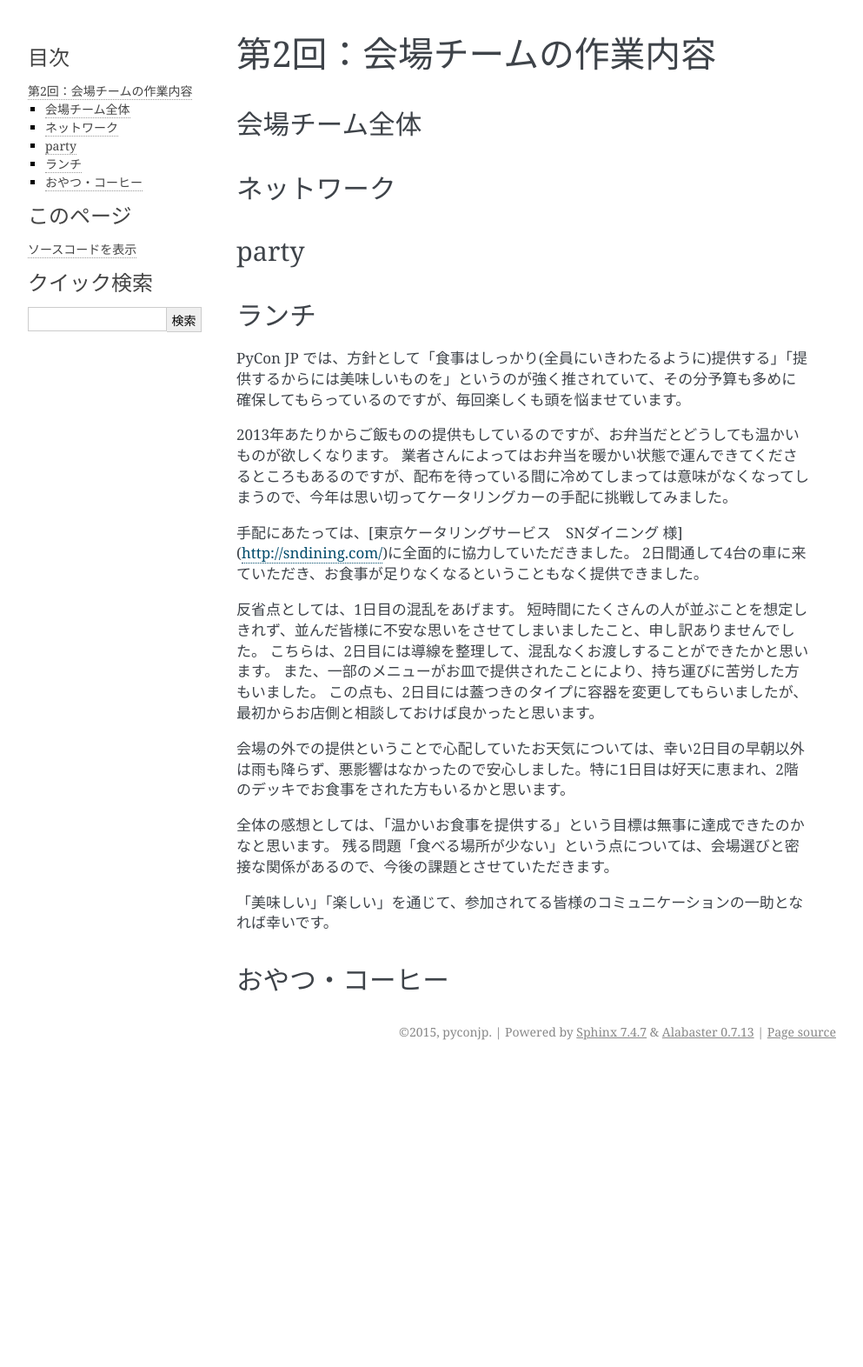
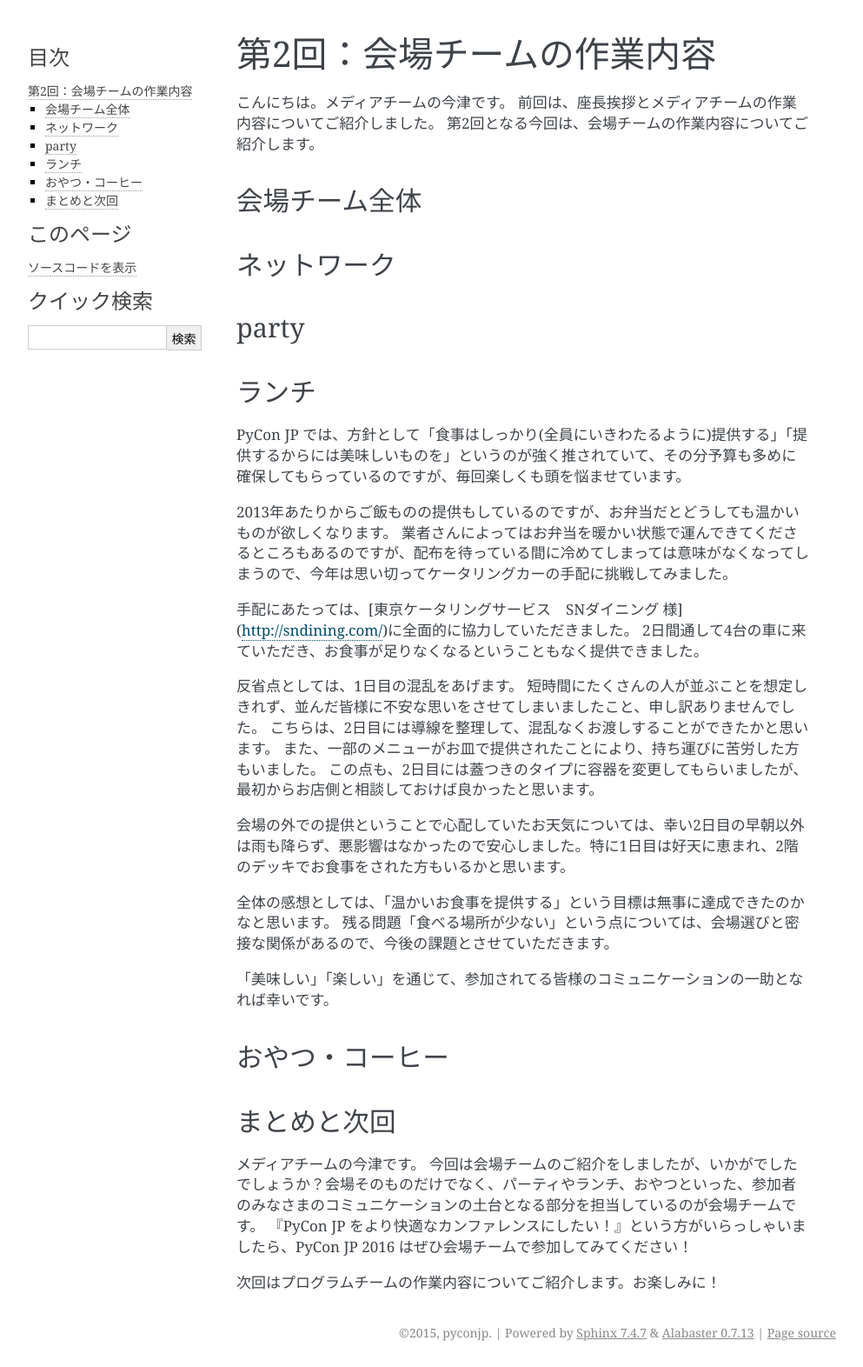
Before and after one commit to pyconjp/codezine-after-reports2015, a Sphinx documentation site: the page built from source/02_venue.rst, in a window 1280 px wide. Shown: the whole page at 87% size, without its empty margins (148-1141 px from the left). Built offline with Sphinx 7.4.7, drawn with Linux system fonts in a browser that asks for light colours; before the commit the page ends 1226 px from its top, so only the background shows below that.

Commit message:
リード文とまとめを追加しました

```diff
--- a/source/02_venue.rst
+++ b/source/02_venue.rst
@@ -1,6 +1,10 @@
 =====================================
  第2回：会場チームの作業内容
 =====================================
+
+こんにちは。メディアチームの今津です。
+前回は、座長挨拶とメディアチームの作業内容についてご紹介しました。
+第2回となる今回は、会場チームの作業内容についてご紹介します。
 
 会場チーム全体
 ==============
@@ -38,3 +42,13 @@ PyCon JP では、方針として「食事はしっかり(全員にいきわた
 
 おやつ・コーヒー
 ================
+
+
+まとめと次回
+===========
+
+メディアチームの今津です。
+今回は会場チームのご紹介をしましたが、いかがでしたでしょうか？会場そのものだけでなく、パーティやランチ、おやつといった、参加者のみなさまのコミュニケーションの土台となる部分を担当しているのが会場チームです。
+『PyCon JP をより快適なカンファレンスにしたい！』という方がいらっしゃいましたら、PyCon JP 2016 はぜひ会場チームで参加してみてください！
+
+次回はプログラムチームの作業内容についてご紹介します。お楽しみに！
```
